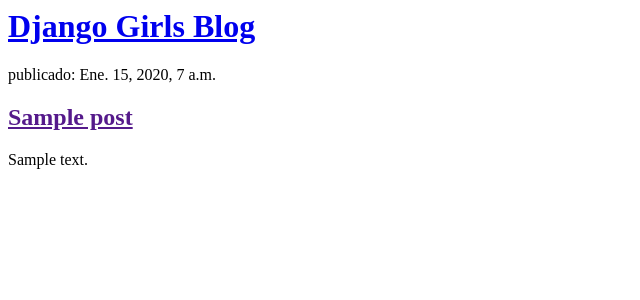
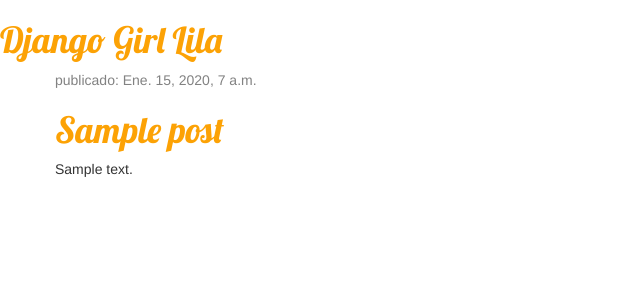
Before and after one commit to lilavasco/my-first-blog, a Django app: template blog/templates/blog/post_list.html in a window 1280 px wide. Shown: the top 300 px of the page, without its empty margins (0-640 px from the left). Run offline with Django 3.2, Linux system fonts and the light colour scheme; the template is opened without the code that fills it: values that come from a table or form of the project are taken from there, others are empty; tables that the repository leaves empty hold one stand-in row (values such as "Sample post"); some libraries are stand-ins or nearby versions.

Commit message:
Templates modeificados p mostrar post desde BD

```diff
--- /dev/null
+++ b/blog/static/css/blog.css
@@ -0,0 +1,50 @@
+h1 a {
+    color: #FCA205;
+    font-family: 'Lobster';
+}
+.page-header {
+    background-color: #C25100;
+    margin-top: 0;
+    padding: 20px 20px 20px 40px;
+}
+
+.page-header h1, .page-header h1 a, .page-header h1 a:visited, .page-header h1 a:active {
+    color: #ffffff;
+    font-size: 36pt;
+    text-decoration: none;
+}
+
+.content {
+    margin-left: 40px;
+}
+
+h1, h2, h3, h4 {
+    font-family: 'Arial', cursive;
+}
+
+.date {
+    color: #828282;
+}
+
+.save {
+    float: right;
+}
+
+.post-form textarea, .post-form input {
+    width: 100%;
+}
+
+.top-menu, .top-menu:hover, .top-menu:visited {
+    color: #ffffff;
+    float: right;
+    font-size: 26pt;
+    margin-right: 20px;
+}
+
+.post {
+    margin-bottom: 70px;
+}
+
+.post h2 a, .post h2 a:visited {
+    color: #000000;
+}
--- a/blog/templates/blog/post_list.html
+++ b/blog/templates/blog/post_list.html
@@ -1,18 +1,31 @@
+{% load static %}
 <html>
     <head>
-    <title>Taller Djangogirls</title>
+        <title>Django Girl Lila</title>
+        <link rel="stylesheet" href="//maxcdn.bootstrapcdn.com/bootstrap/3.2.0/css/bootstrap.min.css">
+        <link rel="stylesheet" href="//maxcdn.bootstrapcdn.com/bootstrap/3.2.0/css/bootstrap-theme.min.css">
+        <link rel="stylesheet" href="{% static 'css/blog.css' %}">
+        <link href="//fonts.googleapis.com/css?family=Lobster&subset=latin,latin-ext" rel="stylesheet" type="text/css">
     </head>
     <body>
         <div>
-                <h1><a href="/">Django Girls Blog</a></h1>
+            <h1><a href="/">Django Girl Lila</a></h1>
         </div>
 
+        <div class="content container">
+            <div class="row">
+                <div class="col-md-8">
                     {% for post in posts %}
-                <div>
-                    <p> publicado: {{ post.published_date }}</p>
-                    <h2><a href="">{{ post.title }}</a></h2>
+                        <div class="post">
+                            <div class="date">
+                                <p>publicado: {{ post.published_date }}</p>
+                            </div>
+                            <h1><a href="">{{ post.title }}</a></h1>
                             <p>{{ post.text|linebreaksbr }}</p>
                         </div>
                     {% endfor %}
+                </div>
+            </div>
+        </div>
     </body>
 </html>
```
Lines whose indentation alone changed are shown as unchanged.
